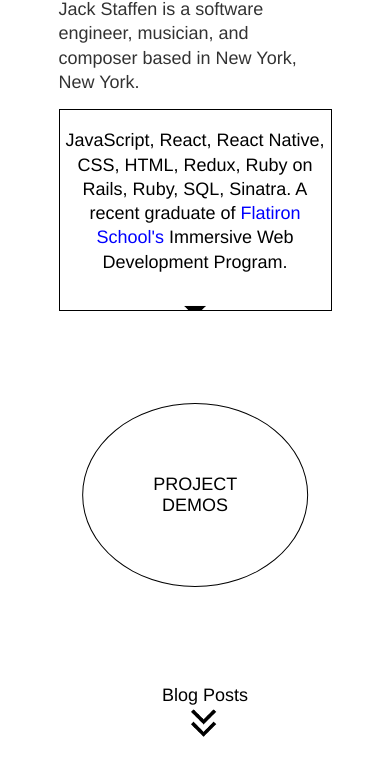
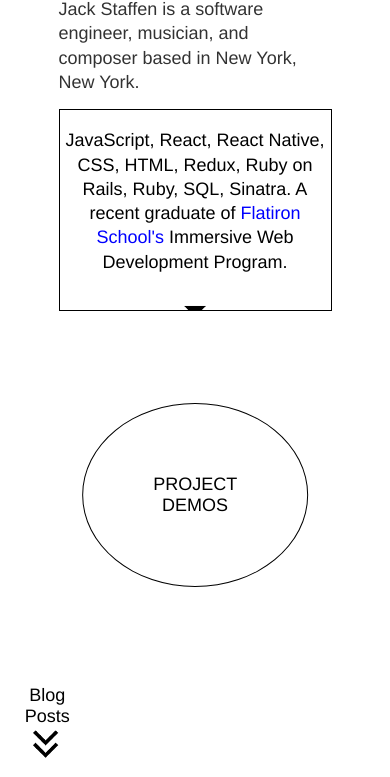
Before and after one commit to jastaffen/portfolio, a plain HTML site: page index.html in a window 390 px wide. Shown: the part 105-882 px from the top of the page. Before the commit the page ends 861 px from the top, so only its background shows below. Drawn offline with Linux system fonts and the light colour scheme.

Commit message:
fix blog post button

```diff
--- a/stylesheet.css
+++ b/stylesheet.css
@@ -309,8 +309,6 @@ section #coding {
 
 .embedly-card {
     padding: 10px 30px 0px 30px;
-    /* background: rgb(215, 215, 215); */
-    /* border: 1px solid black; */
     height: 500px;
 }
 
@@ -345,7 +343,6 @@ section #coding {
     .blogs {
         margin-left: 20px;
         flex-direction: column;
-        width: auto;
     }
 
     .blogs h1, img {
```
